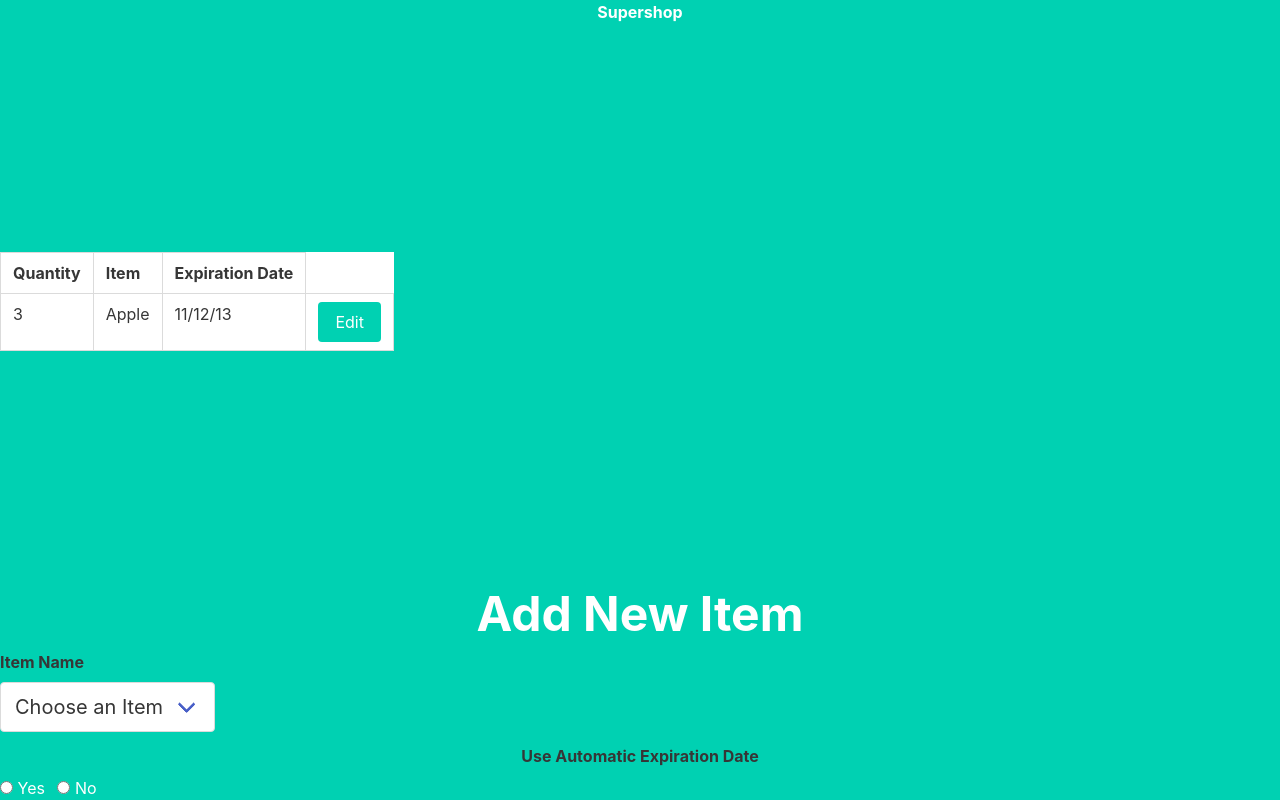
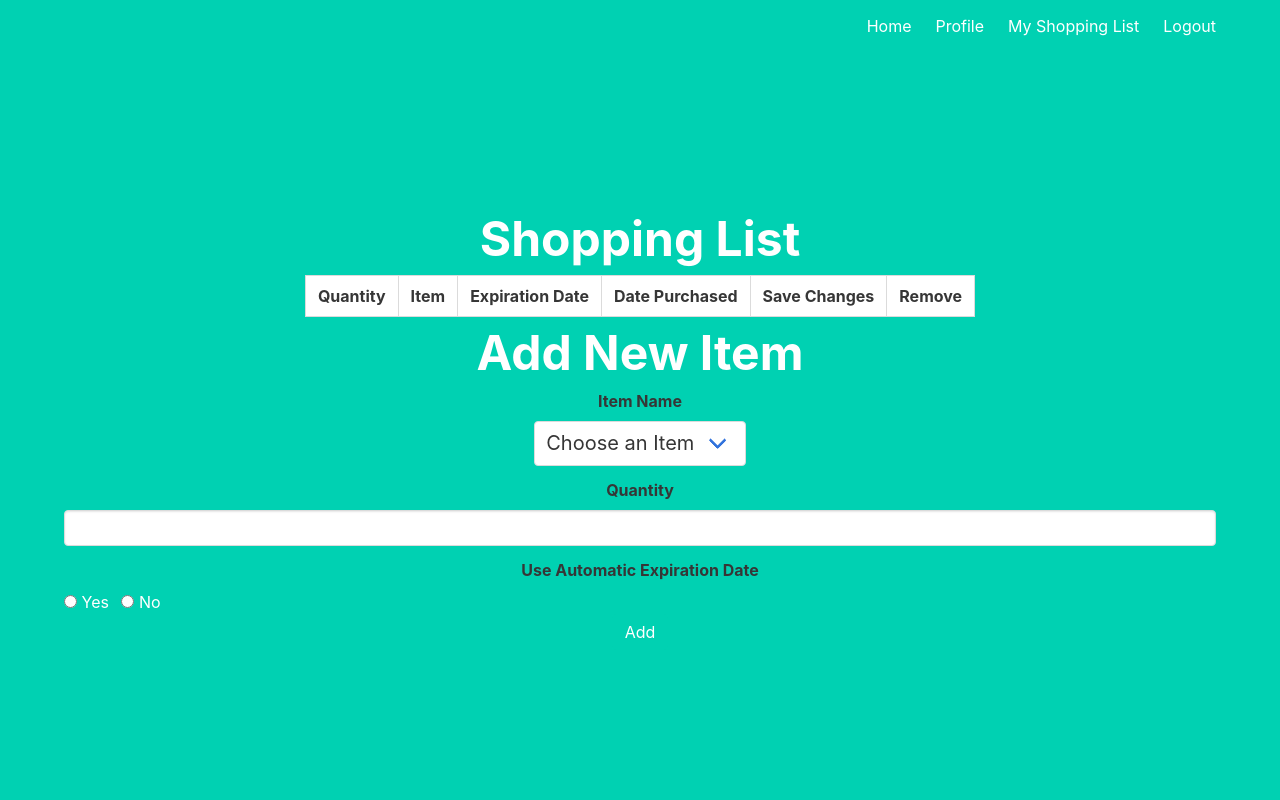
Before and after one commit to andrewtshen/supershop, a Flask app: page /inventory in a window 1280 px wide. Run offline with Flask 2, Linux system fonts and the light colour scheme; a user stored in the database is signed in; data that the repository does not hold is empty.

Commit message:
Hidden Value

```diff
--- a/project/templates/inventory.html
+++ b/project/templates/inventory.html
@@ -1,17 +1,48 @@
-<!DOCTYPE html>
-<html>
-  <head>
-  	<meta charset="utf-8">
-    <meta name="viewport" content="width=device-width, initial-scale=1">
-    <title>Supershop</title>
-    <link rel="stylesheet" href="https://cdn.jsdelivr.net/npm/bulma@0.9.1/css/bulma.min.css">
+
+{% extends "base.html" %}
+
+{% block content %}
 <script type="text/javascript">
   function CheckItem(val){
     var element=document.getElementById('Item');
-        if(val=="Choose an Item"||val=="other")
+    var element1=document.getElementById('regItem');
+    if(val=="Choose an Item"||val=="Other") {
       element.style.display='block';
-        else
+      element.name="name";
+      element1.name="";
+    }
+    else {
       element.style.display='none';
+      element.name=""
+      element1.name='name';
+    }
+  }
+
+  function CreateForm(val, action) {
+    var form = document.createElement("form");
+    var element1=document.getElementById(val + '1');
+    element1.name="quantity";
+    var element2=document.getElementById(val + '2');
+    element2.name="name";
+    form.method="POST";
+    form.action=action;
+    form.appendChild(element1);
+    form.appendChild(element2);
+    document.body.appendChild(form);
+    form.submit()
+  }
+
+  function EditValues(val) {
+    var element1=document.getElementById(val + '1');
+    var element2=document.getElementById(val + '2');
+    var element3=document.getElementById(val + '3');
+    element1.readOnly = !element1.readOnly;
+    element2.readOnly = !element2.readOnly;
+    element3.readOnly = !element3.readOnly;
+    if (!element1.readOnly) {
+      var element4=document.getElementById(val + '4');
+      element4.style.display="block"
+    }
   }
 
   function UseAutoDate(val){
@@ -31,49 +62,53 @@
     }
   }
 </script>
-  </head>
-  <body>
-  	<section class="hero is-primary is-fullheight">
-  	<div class="header has-text-centered has-text-weight-bold">
-      <h1><strong>Supershop</strong></h1>
-    </div>
 
+<style>
+    .table {
+      margin-left:auto;
+      margin-right:auto;
+    }
+
+</style>
 
 <div>
-    <table class="table is-bordered">
+<h1 class="has-text-centered is-size-1"><strong>Shopping List</strong></h1>
+<table class="table is-bordered" id="ItemTable">
   <thead>
     <tr>
       <th>Quantity</th>
       <th>Item</th>
       <th>Expiration Date</th>
+      <th>Date Purchased</th>
+      <th>Save Changes</th>
+      <th>Remove</th>
     </tr>
   </thead>
-      <tbody>
-        <tr>
-          <td>3</td>
-          <td>Apple</td>
-          <td>11/12/13</td>
-          <td><div class="has-text-centered"><button class="button is-primary">Edit</button></div></td>
-        </tr>
-      </tbody>
 </table>
 </div>
 
+
 <div>
   <h1 class="has-text-centered is-size-1"><strong>Add New Item</strong></h1>
+  <form action="/shoppinglist" method="POST">
 
   <div class="field">
-      <label class="label ">Item Name</label>
+    <label class="label">Item Name</label>
     <div class="select is-medium">
-        <select name="Item" onchange='CheckItem(this.value)'>
+      <select name="name" id="regItem" onchange='CheckItem(this.value)'>
         <option>Choose an Item</option>
         <option value=apple>Apple</option>
-          <option value="other">Other</option>
+        <option value="Other">Other</option>
       </select>
     </div>
     <div>
-        <input class="input" type="text" name="Item" id="Item" placeholder="Item Name" style="display:none; "/>
+      <input class="input" type="text" name="name" id="Item" placeholder="Item Name" style="display:none; "/>
     </div>
+  </div>
+
+  <div class="field">
+    <label class="label" for="Quantity">Quantity</label>
+    <input class="input" type="number" name= "quantity" id="Quantity" step="1" min="0" max="100">
   </div>
 
    <div class="control">
@@ -95,8 +130,11 @@
   <div>
     <input type="date" name="expirationDate" id="ExpirationDate" style="display:none; "/>
   </div>
+
+  <div>
+    <input type="submit" class="button is-primary is-black" value="Add">
   </div>
+
+  </form>
 </div>
-  	</section>
-  </body>
-</html>
+{% endblock %}
```
Also changed, not shown: project/templates/shoppinglist.html (+6 -15 lines). Lines whose indentation alone changed are shown as unchanged.
